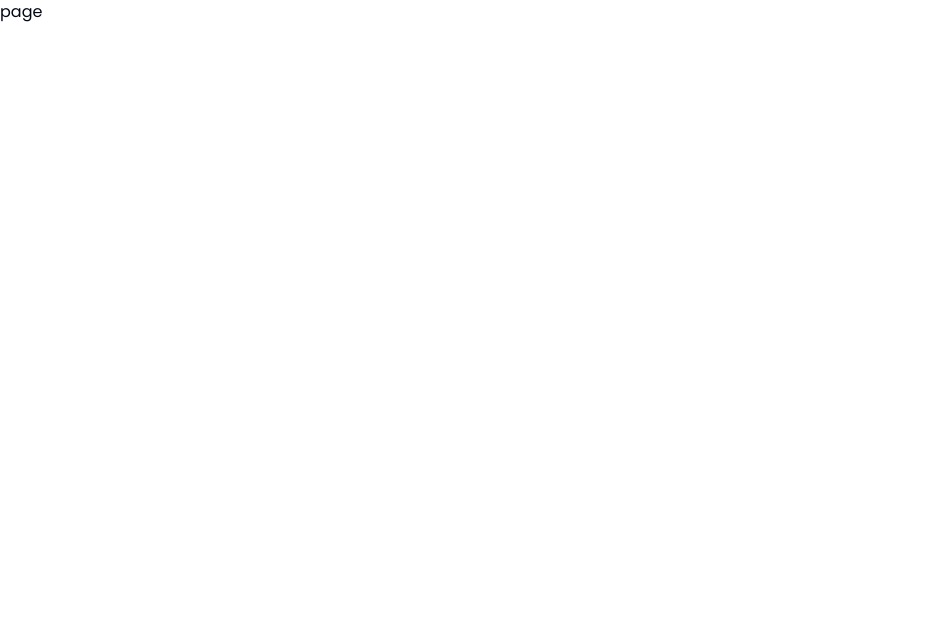
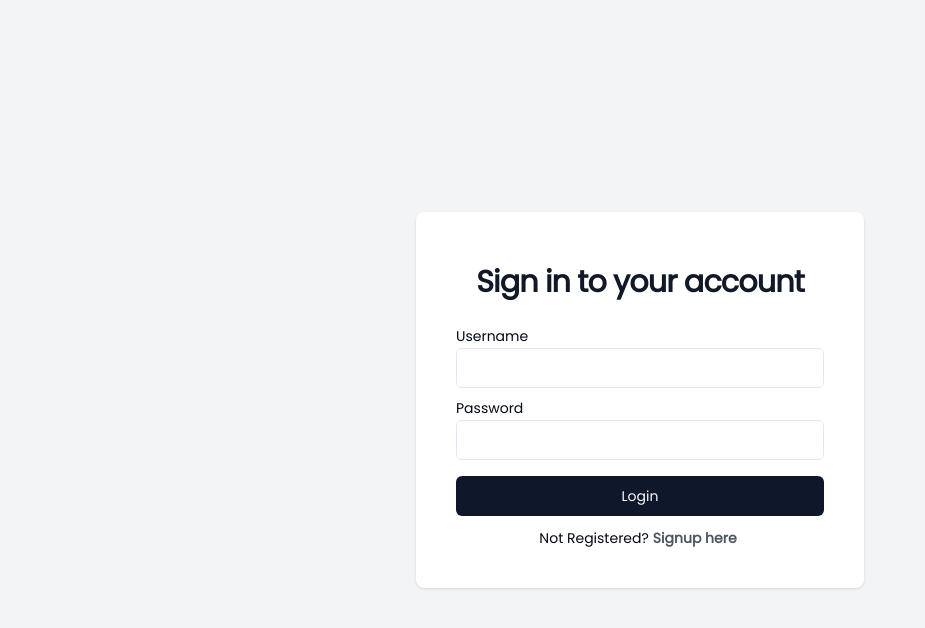
Before and after one commit to Samratsinh-git/EMS, a Next.js app: page / in a window 1280 px wide. Shown: the top 628 px of the page, without its empty margins (0-925 px from the left). Built offline with nearby package versions, Linux system fonts and the light colour scheme; no server answers.

Commit message:
Login Func

```diff
--- a/src/app/(site)/page.js
+++ b/src/app/(site)/page.js
@@ -1,9 +1,109 @@
-import React from 'react'
+'use client'
+import { Label } from "@/components/ui/label"
+import { Input } from "@/components/ui/input"
+import { Button } from "@/components/ui/button"
+import {  useForm } from "react-hook-form"
+import { useEffect, useState } from "react"
+import { ReloadIcon } from "@radix-ui/react-icons"
+import { signIn, useSession } from "next-auth/react"
+import { useRouter } from "next/navigation"
+import toast from "react-hot-toast"
 
-function page() {
-  return (
-    <div>page</div>
-  )
+export default function page() {
+    const [isLoading, setIsLoading] = useState(false);
+    const [pageLoading, setPageLoading] = useState(true);
+    const router = useRouter()
+    const session = useSession();
+    if(session?.status=="authenticated"){
+      router.push('/')
+    }
+    const {register, handleSubmit, formState: {errors}} = useForm();
+    const onSubmit= async(data)=>{
+      setIsLoading(true)
+      await signIn('credentials', {
+        ...data,
+        redirect: false
+      })
+      .then((callback)=>{
+        if(callback?.error){
+          toast.error("Invalid Crendentials")
+        }
+        if(callback?.ok && !callback?.error){
+          toast.success("Logged in")
+          router.push('/')
+        }
+      })
+      .finally(()=>setIsLoading(false))
+    }
+
+    useEffect(()=>{
+      if(session?.status === 'authenticated'){
+          router.push('/');
+      }else{
+        setPageLoading(false);
+      }
+    }, [session?.status, router])
+
+    return (
+      !pageLoading &&
+      <div
+        className="
+          flex
+          h-screen
+          flex-col
+          justify-center
+          py-12
+          sm:px-6
+          lg:px-8
+          bg-gray-100
+        "
+      >
+        <div className="bg-white sm:px-10 py-8 shadow sm:rounded-lg sm:py-10 sm:mx-auto sm:w-full sm:max-w-md">
+            <h2
+                className="mt-3
+                text-center
+                text-3xl
+                font-bold
+                tracking-tight
+                text-gray-900
+                ">
+                Sign in to your account
+            </h2>
+            <div className="mt-6 flex flex-col gap-2">
+              <div>
+                <Label htmlFor="username">Username</Label>
+                <Input id="username" disabled={isLoading} type="text" {...register("username", {
+                  required: true,
+                })}/>
+                {errors.username && errors.username.type === "required" && (
+                  <p className="mt-1 mb-0 text-red-600 text-sm">Username is required.</p>
+                )}
+              </div>
+              <div>
+                <Label htmlFor="password">Password</Label>
+                <Input disabled={isLoading} id="password" type="password" {...register("password", {
+                  required: true,
+                  minLength: 6
+                })}/>
+                {errors.password && errors.password.type === "required" && (
+                  <p className="mt-1 mb-0 text-red-600 text-sm">Password is required.</p>
+                )}
+                {errors.password && errors.password.type === "minLength" && (
+                  <p className="mt-1 mb-0 text-red-600 text-sm">
+                    Password should have atleast 6 characters.
+                  </p>
+                )}
+              </div>
+              <div>
+                <Button disabled={isLoading} onClick={handleSubmit(onSubmit)} className="w-full mt-2">
+                  {isLoading && <ReloadIcon className="mr-2 h-4 w-4 animate-spin"/>}
+                  Login
+                </Button>
+                <p className="text-center text-sm mt-3">Not Registered?<a className="hover:underline text-gray-600 font-bold mx-1" href="https://hyper-e.vercel.app/getting-started">Signup here</a></p>
+              </div>
+            </div>
+        </div>
+
+      </div>
+    )
 }
-
-export default page
--- a/src/app/api/auth/[...nextauth]/authOptions.js
+++ b/src/app/api/auth/[...nextauth]/authOptions.js
@@ -1,4 +1,3 @@
-import {AuthOptions} from "next-auth";
 import CredentialsProvider from "next-auth/providers/credentials";
 import {PrismaAdapter} from '@next-auth/prisma-adapter'
 import bcrypt from 'bcrypt'
--- /dev/null
+++ b/src/app/context/AuthContext.js
@@ -0,0 +1,12 @@
+"use client"
+import { SessionProvider } from "next-auth/react";
+
+const AuthContext = ({
+    children
+})=>{
+    return (
+        <SessionProvider>{children}</SessionProvider>
+    )
+}
+
+export default AuthContext
--- a/src/app/layout.js
+++ b/src/app/layout.js
@@ -1,5 +1,6 @@
 import { Poppins } from 'next/font/google'
 import './globals.css'
+import AuthContext from './context/AuthContext'
 
 const poppins = Poppins({ subsets: ['latin'], weight: "400", display: "swap" })
 
@@ -14,7 +15,9 @@ export default function RootLayout({
   return (
     <html lang="en">
       <body className={poppins.className}>
+        <AuthContext>
           {children}
+        </AuthContext>
       </body>
     </html>
   )
--- a/src/app/libs/prismadb.js
+++ b/src/app/libs/prismadb.js
@@ -2,3 +2,5 @@ import { PrismaClient } from '@prisma/client'
 import { withAccelerate } from '@prisma/extension-accelerate'
 
 const prisma = new PrismaClient().$extends(withAccelerate())
+
+export default prisma
--- /dev/null
+++ b/src/components/ui/button.jsx
@@ -0,0 +1,47 @@
+import * as React from "react"
+import { Slot } from "@radix-ui/react-slot"
+import { cva } from "class-variance-authority";
+
+import { cn } from "@/lib/utils"
+
+const buttonVariants = cva(
+  "inline-flex items-center justify-center whitespace-nowrap rounded-md text-sm font-medium ring-offset-background transition-colors focus-visible:outline-none focus-visible:ring-2 focus-visible:ring-ring focus-visible:ring-offset-2 disabled:pointer-events-none disabled:opacity-50",
+  {
+    variants: {
+      variant: {
+        default: "bg-primary text-primary-foreground hover:bg-primary/90",
+        destructive:
+          "bg-destructive text-destructive-foreground hover:bg-destructive/90",
+        outline:
+          "border border-input bg-background hover:bg-accent hover:text-accent-foreground",
+        secondary:
+          "bg-secondary text-secondary-foreground hover:bg-secondary/80",
+        ghost: "hover:bg-accent hover:text-accent-foreground",
+        link: "text-primary underline-offset-4 hover:underline",
+      },
+      size: {
+        default: "h-10 px-4 py-2",
+        sm: "h-9 rounded-md px-3",
+        lg: "h-11 rounded-md px-8",
+        icon: "h-10 w-10",
+      },
+    },
+    defaultVariants: {
+      variant: "default",
+      size: "default",
+    },
+  }
+)
+
+const Button = React.forwardRef(({ className, variant, size, asChild = false, ...props }, ref) => {
+  const Comp = asChild ? Slot : "button"
+  return (
+    (<Comp
+      className={cn(buttonVariants({ variant, size, className }))}
+      ref={ref}
+      {...props} />)
+  );
+})
+Button.displayName = "Button"
+
+export { Button, buttonVariants }
--- /dev/null
+++ b/src/components/ui/input.jsx
@@ -0,0 +1,19 @@
+import * as React from "react"
+
+import { cn } from "@/lib/utils"
+
+const Input = React.forwardRef(({ className, type, ...props }, ref) => {
+  return (
+    (<input
+      type={type}
+      className={cn(
+        "flex h-10 w-full rounded-md border border-input bg-background px-3 py-2 text-sm ring-offset-background file:border-0 file:bg-transparent file:text-sm file:font-medium placeholder:text-muted-foreground focus-visible:outline-none focus-visible:ring-2 focus-visible:ring-ring focus-visible:ring-offset-2 disabled:cursor-not-allowed disabled:opacity-50",
+        className
+      )}
+      ref={ref}
+      {...props} />)
+  );
+})
+Input.displayName = "Input"
+
+export { Input }
--- /dev/null
+++ b/src/components/ui/label.jsx
@@ -0,0 +1,18 @@
+"use client"
+
+import * as React from "react"
+import * as LabelPrimitive from "@radix-ui/react-label"
+import { cva } from "class-variance-authority";
+
+import { cn } from "@/lib/utils"
+
+const labelVariants = cva(
+  "text-sm font-medium leading-none peer-disabled:cursor-not-allowed peer-disabled:opacity-70"
+)
+
+const Label = React.forwardRef(({ className, ...props }, ref) => (
+  <LabelPrimitive.Root ref={ref} className={cn(labelVariants(), className)} {...props} />
+))
+Label.displayName = LabelPrimitive.Root.displayName
+
+export { Label }
```
Also changed, not shown: package.json (+8 -1 lines), 2 other files (tests, documents, lock files or other folders).
